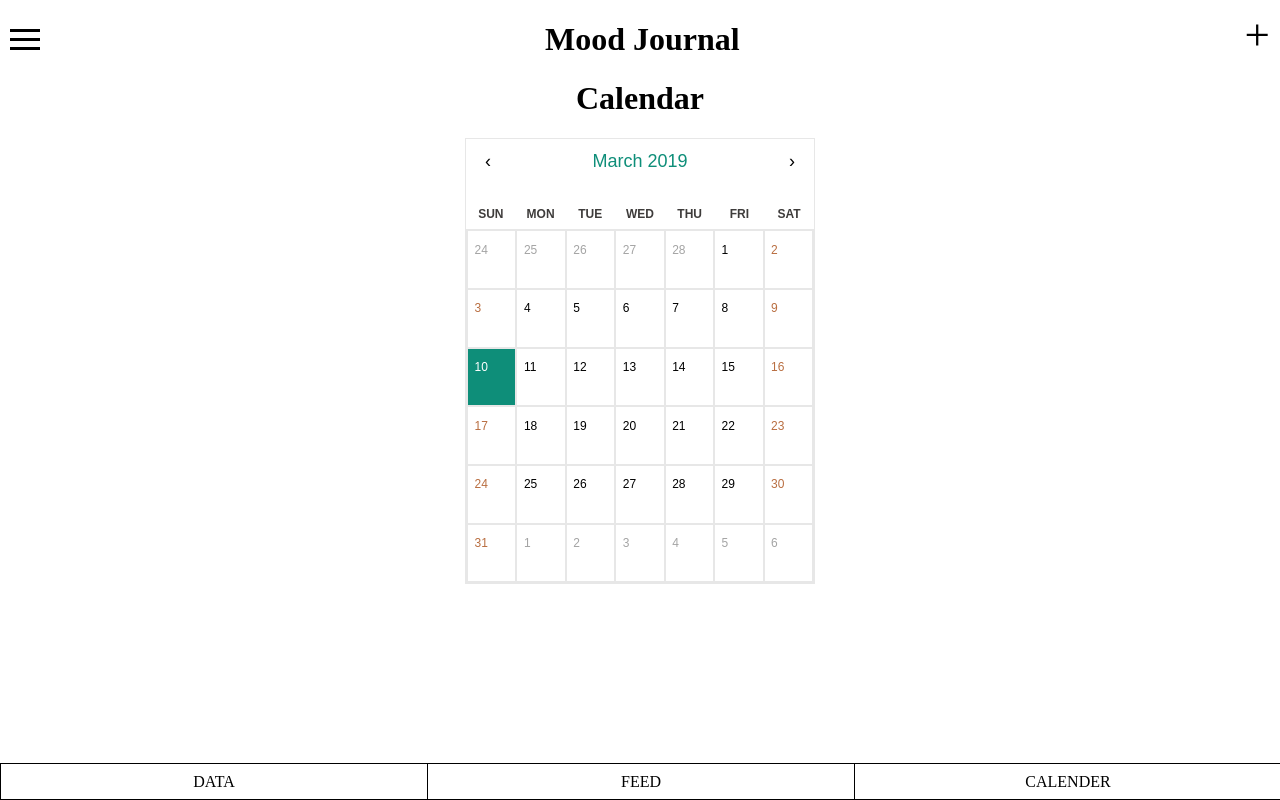
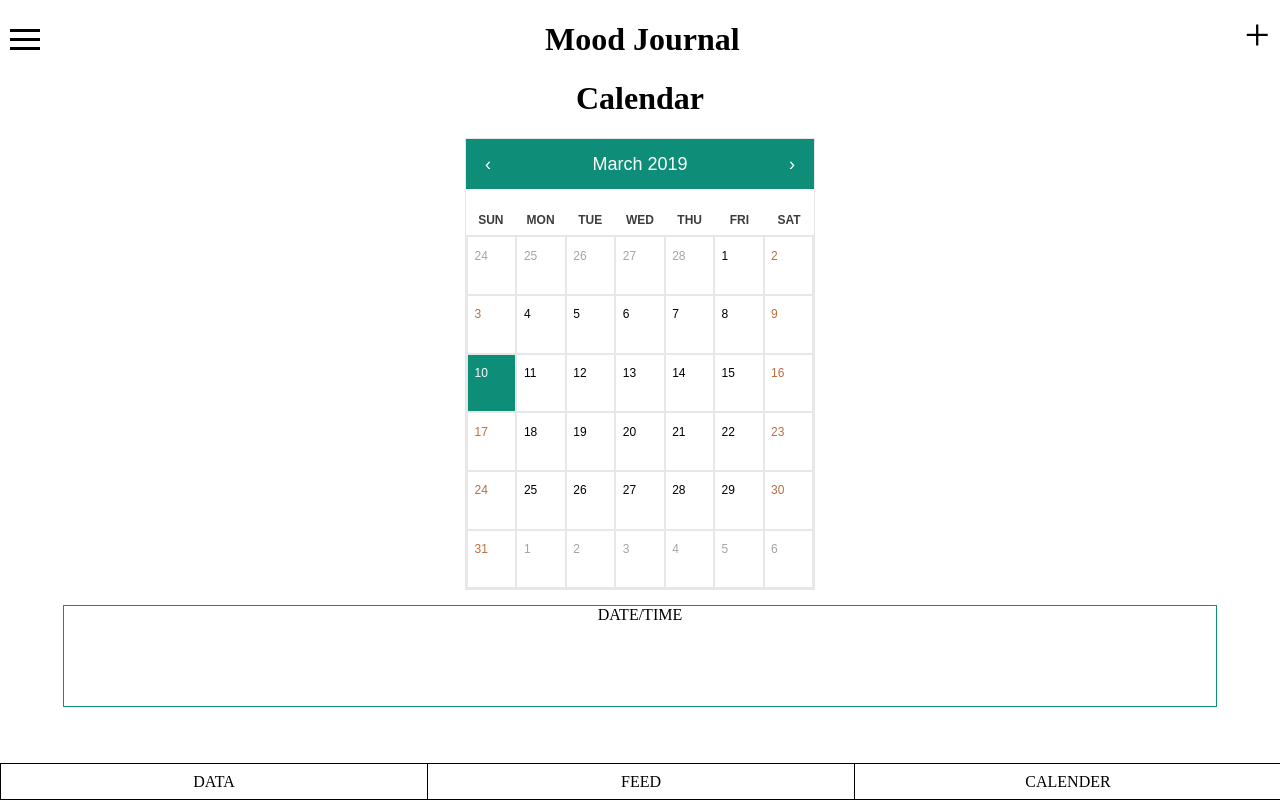
Before and after one commit to Euniceem/Mood-Journal, a React (Create React App) app: page /calender in a window 1280 px wide. Both pictures are taken after a click on the button "10". Built offline with nearby package versions, Linux system fonts and the light colour scheme.

Commit message:
improved scss and got dummy entry to show up when clicked on a certain day

```diff
--- a/src/containers/CalendarView/CalendarView.jsx
+++ b/src/containers/CalendarView/CalendarView.jsx
@@ -2,7 +2,6 @@ import React, { Component } from 'react';
 import './CalendarView.scss';
 import Header from '../../components/Header';
 import Calendar from 'react-calendar';
-
 
 class CalendarView extends Component {
   constructor(props) {
@@ -10,13 +9,24 @@ class CalendarView extends Component {
 
     this.state = {
       date: new Date(),
+      showDayEntry: false
     }
 
-    this.onChange = this.onChange.bind(this)
+    this.onChangeDate = this.onChangeDate.bind(this);
+    this.onChangeDay = this.onChangeDay.bind(this);
   }
 
-  onChange(date) {
+  onChangeDate(date) {
     this.setState({ date })
+  }
+
+  //only shows entries before or on current date/time
+  onChangeDay(e) {
+    if (e >= new Date()) {
+      this.setState({ showDayEntry: false })
+    } else {
+      this.setState({ showDayEntry: true })
+    }
   }
 
   render() {
@@ -25,13 +35,22 @@ class CalendarView extends Component {
         <Header />
         <h1 className="title">Calendar</h1>
         <Calendar
-          onChange={this.onChange}
+          onChange={this.onChangeDate}
           value={this.state.date}
           calendarType="US"
           className="calendar-view"
           minDetail="decade"
           view="month"
+          onClickDay={this.onChangeDay}
         />
+        {this.state.showDayEntry === true ?
+          <div className="calendar-day-entry-container">
+            <div className="day-entry-title">DATE/TIME</div>
+
+          </div>
+          :
+          null
+        }
       </div>
     )
   }
--- a/src/containers/CalendarView/CalendarView.scss
+++ b/src/containers/CalendarView/CalendarView.scss
@@ -15,8 +15,11 @@ $primary-color: #3E3C3B;
   margin: auto;
   border: 0.019px solid $border-color;
   color: $primary-color;
+  margin-bottom: 15px;
 
   .react-calendar__navigation {
+    background-color: $background-color;
+    height: 50px;
 
     button{
       font-size: 18px;
@@ -26,8 +29,12 @@ $primary-color: #3E3C3B;
       display: none;
     }
 
+    .react-calendar__navigation__prev-button, .react-calendar__navigation__next-button{
+      color: white;
+    }
+
     .react-calendar__navigation__label {
-      color: $background-color;
+      color: white;
     }
   }
 
@@ -69,9 +76,6 @@ $primary-color: #3E3C3B;
 
     }
 
-
-
-
     .react-calendar__tile--active {
       color: white;
       background: $background-color;
@@ -90,4 +94,15 @@ $primary-color: #3E3C3B;
   }
   }
 }
+
+.calendar-day-entry-container{
+  border: 1px solid $background-color;
+  width: 90%;
+  height: 100px;
+  margin: auto;
+
+  .day-entry-title{
+    text-align: center;
+  }
 }
+}
```
